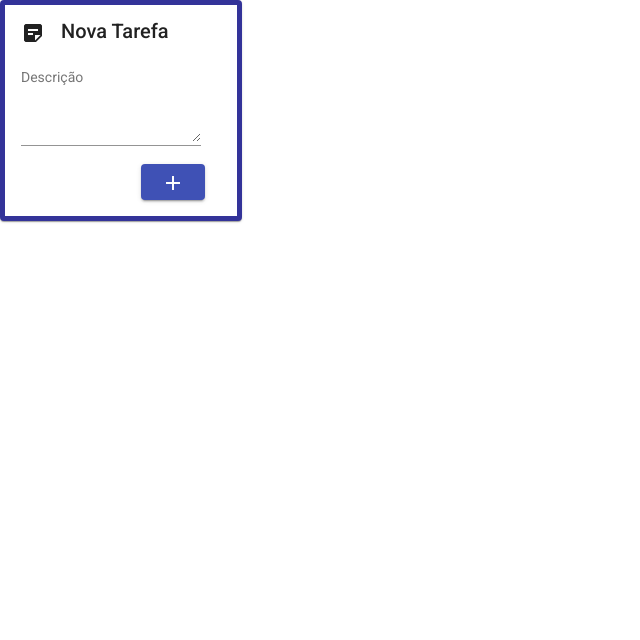
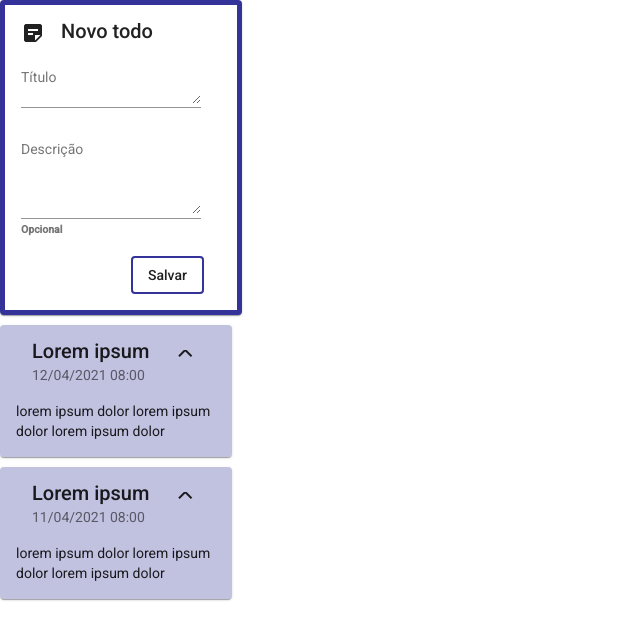
Before and after one commit to GuilhermeVieiraCode/to-do, an Angular app: page / in a window 1280 px wide. Shown: the top 640 px of the page, without its empty margins (0-640 px from the left). Built offline with nearby package versions, Linux system fonts and the light colour scheme; data requests are answered from the project's data file.

Commit message:
componente listar-tarefa e service tarefa

```diff
--- /dev/null
+++ b/db.json
@@ -0,0 +1,18 @@
+{
+    "todo": [
+        {
+            "id": 1,
+            "data": "12/04/2021",
+            "hora": "08:00",
+            "titulo": "Lorem ipsum",
+            "descricao": "lorem ipsum dolor lorem ipsum dolor lorem ipsum dolor"
+        },
+        {
+            "id": 2,
+            "data": "11/04/2021",
+            "hora": "08:00",
+            "titulo": "Lorem ipsum",
+            "descricao": "lorem ipsum dolor lorem ipsum dolor lorem ipsum dolor"
+        }
+    ]
+}
--- a/src/app/app.component.html
+++ b/src/app/app.component.html
@@ -1 +1,2 @@
 <app-criar-tarefa></app-criar-tarefa>
+<app-listar-tarefa></app-listar-tarefa>
--- /dev/null
+++ b/src/app/services/tarefa-service.service.ts
@@ -0,0 +1,18 @@
+import { HttpClient } from '@angular/common/http';
+import { Injectable } from '@angular/core';
+import { Observable } from 'rxjs';
+import { Tarefa } from '../shared/models/tarefa';
+
+@Injectable({
+  providedIn: 'root'
+})
+export class TarefaService {
+
+  url = "http://localhost:3000/todo";
+
+  constructor(private httpClient: HttpClient) { }
+
+  listarToDo(): Observable<Tarefa[]>{
+      return this.httpClient.get<Tarefa[]>(this.url);
+  }
+}
--- /dev/null
+++ b/src/app/shared/models/tarefa.ts
@@ -0,0 +1,7 @@
+export class Tarefa{
+    id!: number;
+    data!: string;
+    hora!: string;
+    titulo!: string;
+    descricao!: string;
+}
--- a/src/app/tarefa/criar-tarefa/criar-tarefa.component.html
+++ b/src/app/tarefa/criar-tarefa/criar-tarefa.component.html
@@ -1,15 +1,20 @@
 <mat-card class="criar-tarefa-card">
     <mat-card-header>
         <mat-icon mat-card-avatar>sticky_note_2</mat-icon>
-        <mat-card-title>Nova Tarefa</mat-card-title>
+        <mat-card-title>Novo todo</mat-card-title>
     </mat-card-header>
     <mat-card-content>
         <form>
             <mat-form-field>
-                <mat-label>Descrição</mat-label>
+                <mat-label>Título</mat-label>
                 <textarea matInput></textarea>
             </mat-form-field>
+            <mat-form-field>
+                <mat-label>Descrição</mat-label>
+                <textarea class="descricao" matInput></textarea>
+                <mat-hint align="start"><strong>Opcional</strong></mat-hint>
+            </mat-form-field>
         </form>
-        <button mat-raised-button color="primary"><mat-icon>add</mat-icon></button>
+        <button class="save-button" mat-stroked-button>Salvar</button>
     </mat-card-content>
 </mat-card>
--- a/src/app/tarefa/criar-tarefa/criar-tarefa.component.scss
+++ b/src/app/tarefa/criar-tarefa/criar-tarefa.component.scss
@@ -1,9 +1,14 @@
-textarea{
+.descricao{
     height: 70px;
 }
 
 button{
-    margin-left: 60%
+    margin-top: 10%;
+    margin-left: 55%
+}
+
+.save-button{
+    border: 2px solid rgb(51, 51, 153);
 }
 
 .criar-tarefa-card{
--- /dev/null
+++ b/src/app/tarefa/listar-tarefa/listar-tarefa.component.html
@@ -0,0 +1,17 @@
+<div>
+    <mat-card *ngFor="let tarefa of tarefasToDo" class="mat-card-tarefa">
+        <mat-card-header>
+            <mat-card-title>
+                {{tarefa.titulo}}
+            </mat-card-title>
+            <button class="deletar" mat-icon-button><mat-icon>clear</mat-icon></button>
+            <mat-card-subtitle>
+                {{tarefa.data}}
+                {{tarefa.hora}}
+            </mat-card-subtitle>
+        </mat-card-header>
+        <mat-card-content>
+            {{tarefa.descricao}}
+        </mat-card-content>
+    </mat-card>
+</div>
--- /dev/null
+++ b/src/app/tarefa/listar-tarefa/listar-tarefa.component.scss
@@ -0,0 +1,10 @@
+.mat-card-tarefa{
+    max-width: 200px;
+    background-color: rgba(51, 51, 153, 0.3);;
+    margin-top: 10px;
+}
+
+.mat-icon-button i, .mat-icon-button .mat-icon {
+    line-height: 0px;
+
+}
--- /dev/null
+++ b/src/app/tarefa/listar-tarefa/listar-tarefa.component.ts
@@ -0,0 +1,22 @@
+import { Component, OnInit } from '@angular/core';
+import { TarefaService } from 'src/app/services/tarefa-service.service';
+import { Tarefa } from 'src/app/shared/models/tarefa';
+
+@Component({
+  selector: 'app-listar-tarefa',
+  templateUrl: './listar-tarefa.component.html',
+  styleUrls: ['./listar-tarefa.component.scss']
+})
+export class ListarTarefaComponent implements OnInit {
+
+  tarefasToDo! : Array<Tarefa>;
+
+  constructor( private tarefaService : TarefaService ) { }
+
+  ngOnInit(): void {
+      this.tarefaService.listarToDo().subscribe({
+        next: toDo => this.tarefasToDo = toDo
+      });
+  }
+
+}
```
Also changed, not shown: src/app/app.module.ts (+4 -3 lines), src/app/tarefa/tarefa.module.ts (+7 -3 lines), 2 other files (tests, documents, lock files or other folders).
